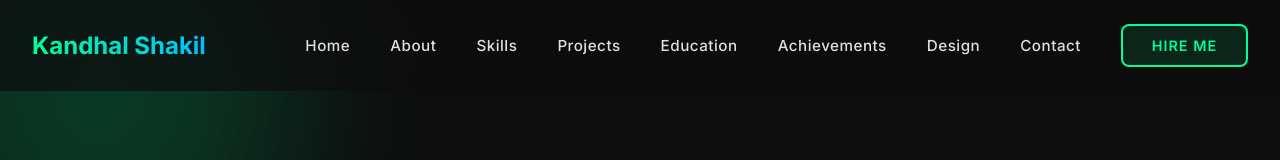
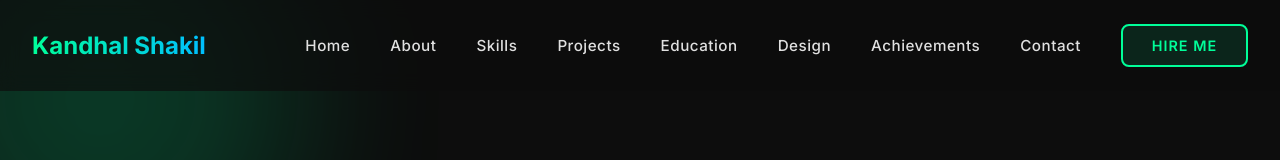
Before and after one commit to KandhalShakil/Portfolio_react, a React (Create React App) app: page / in a window 1280 px wide. Shown: the top 160 px of the page. Built offline with nearby package versions, Linux system fonts and the light colour scheme.

Commit message:
Reorder achievements in Navbar component

```diff
--- a/src/components/Navbar.jsx
+++ b/src/components/Navbar.jsx
@@ -52,8 +52,8 @@ const Navbar = () => {
     { id: 'skills', label: 'Skills' },
     { id: 'projects', label: 'Projects' },
     { id: 'education', label: 'Education' },
+    { id: 'design', label: 'Design' },
     { id: 'achievements', label: 'Achievements' },
-    { id: 'design', label: 'Design' },
     { id: 'contact', label: 'Contact' }
   ];
 
```
